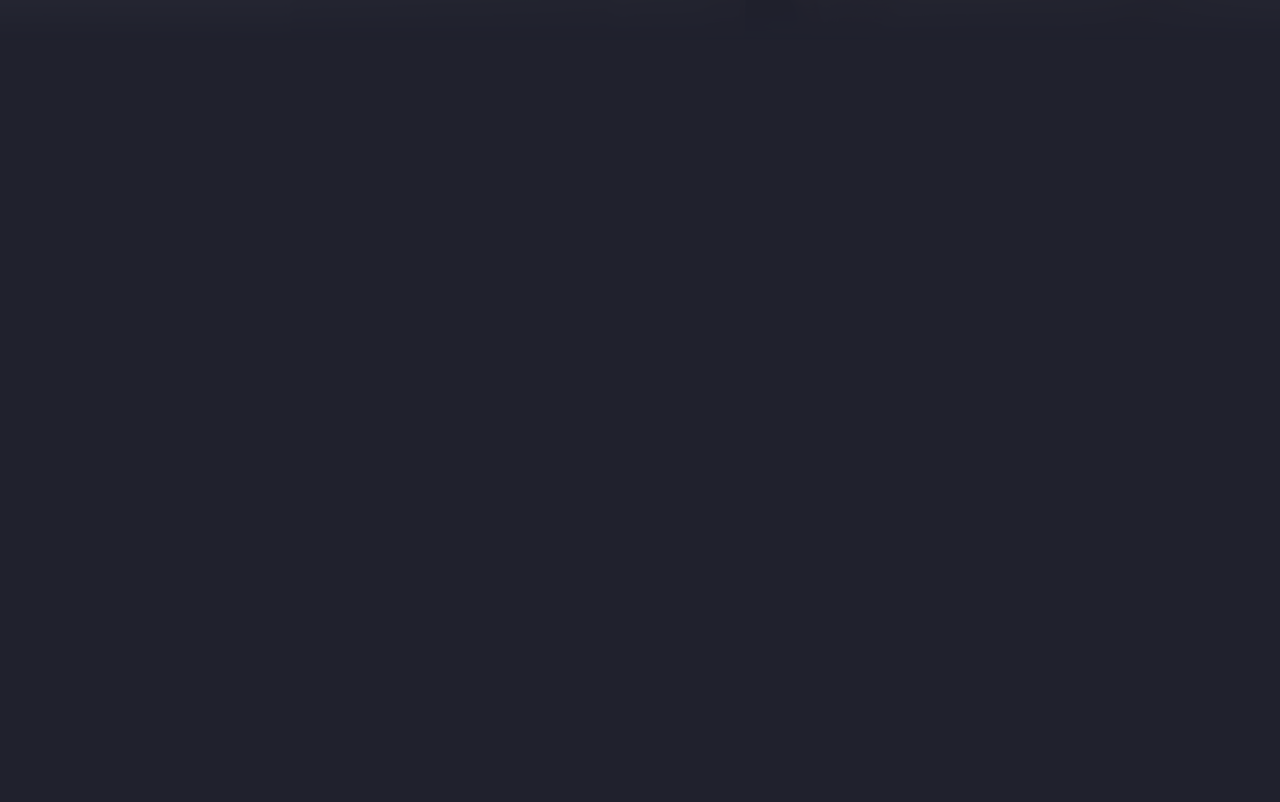
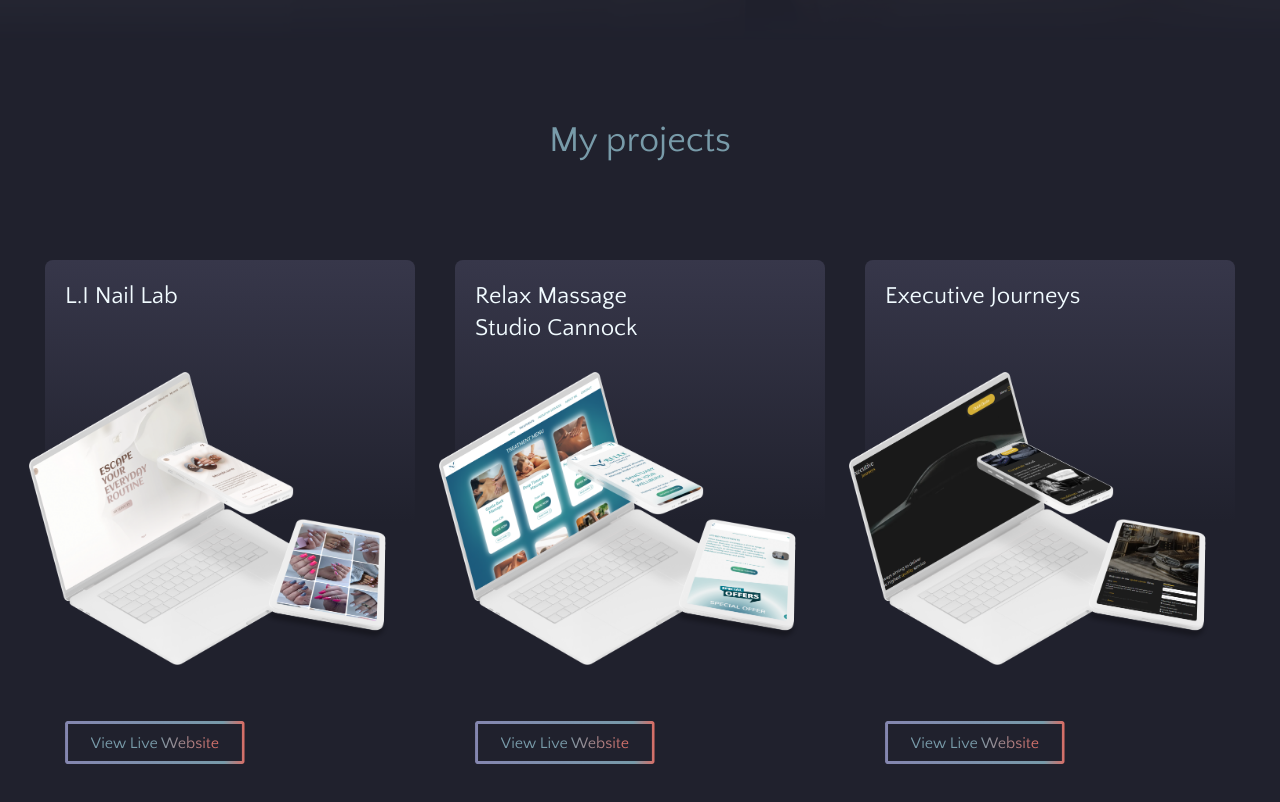
Before and after one commit to ConstantinIlisescu/costa-web-dev, a Next.js app: page / in a window 1280 px wide. Shown: the part 1560-2362 px from the top of the page. Before the commit the page ends 1600 px from the top, so only its background shows below. Built offline with nearby package versions, Linux system fonts and the light colour scheme.

Commit message:
Projects section completed

```diff
--- a/app/(root)/page.tsx
+++ b/app/(root)/page.tsx
@@ -1,11 +1,13 @@
 import HomeHero from "@/components/HomeHero";
 import HomeAction from "@/components/HomeAction";
+import HomeProjects from "@/components/HomeProjects";
 
 export default function Home() {
   return (
     <>
       <HomeHero />
       <HomeAction />
+      <HomeProjects />
     </>
   );
 }
--- a/components/Button.tsx
+++ b/components/Button.tsx
@@ -6,13 +6,22 @@ const Button = ({
   href,
   imgPath,
   text,
+  target,
+  referrerPolicy,
 }: {
   href: string;
   imgPath: string;
   text: string;
+  target?: "_blank" | undefined;
+  referrerPolicy?: "no-referrer" | undefined;
 }) => {
   return (
-    <Link href={href} className="w-44 relative group">
+    <Link
+      href={href}
+      className="w-44 relative group"
+      target={target}
+      referrerPolicy={referrerPolicy}
+    >
       <div className="absolute inset-0 flex flex-col items-center justify-center">
         <h5 className="gradient-neptune group-hover:text-orange">{text}</h5>
       </div>
--- /dev/null
+++ b/components/HomeProjects.tsx
@@ -0,0 +1,43 @@
+import { PROJECTS } from "@/data/projects";
+import React from "react";
+import Image from "next/image";
+import Button from "./Button";
+
+const HomeProjects = () => {
+  return (
+    <section
+      id="projects"
+      className="flex flex-col items-center justify-center gap-5 my-20"
+    >
+      <h2 className="section-header text-center mb-20">My projects</h2>
+      <div className="flex flex-wrap justify-center gap-10 ">
+        {PROJECTS.map((project, index) => (
+          <div
+            key={`${project.id}-${index}`}
+            className="bg-black-100 rounded-lg bg-gradient-to-b from-black-100 via-black-300 to-black-300"
+          >
+            <h3 className="text-2xl max-w-60 p-5 min-h-28">{project.title}</h3>
+            <Image
+              src={project.image}
+              alt={project.alt}
+              width={370}
+              height={292}
+              className="-translate-x-4"
+            />
+            <div className="w-[180px] m-5 mt-14">
+              <Button
+                href={project.link}
+                text="View Live Website"
+                imgPath="/button-border.png"
+                target="_blank"
+                referrerPolicy="no-referrer"
+              />
+            </div>
+          </div>
+        ))}
+      </div>
+    </section>
+  );
+};
+
+export default HomeProjects;
--- /dev/null
+++ b/data/projects.ts
@@ -0,0 +1,29 @@
+export const PROJECTS: {
+  id: string;
+  title: string;
+  image: string;
+  alt: string;
+  link: string;
+}[] = [
+  {
+    id: "li-nail-lab",
+    title: "L.I Nail Lab",
+    image: "/linaillab-project.png",
+    alt: "Showcasing the L.I Nail Lab website screenshots on different screens like: Macbook, iPad and iPhone",
+    link: "https://linaillab.co.uk/",
+  },
+  {
+    id: "relax-massage-cannock",
+    title: "Relax Massage Studio Cannock",
+    image: "/relax-project.png",
+    alt: "Showcasing the Relax Massage Studio Cannock website screenshots on different screens like: Macbook, iPad and iPhone",
+    link: "https://relaxmassagestudio.co.uk/",
+  },
+  {
+    id: "executive-journeys",
+    title: "Executive Journeys",
+    image: "/executive-project.png",
+    alt: "Showcasing the Executive Journeys website screenshots on different screens like: Macbook, iPad and iPhone",
+    link: "https://executive-journeys.co.uk/",
+  },
+];
```
